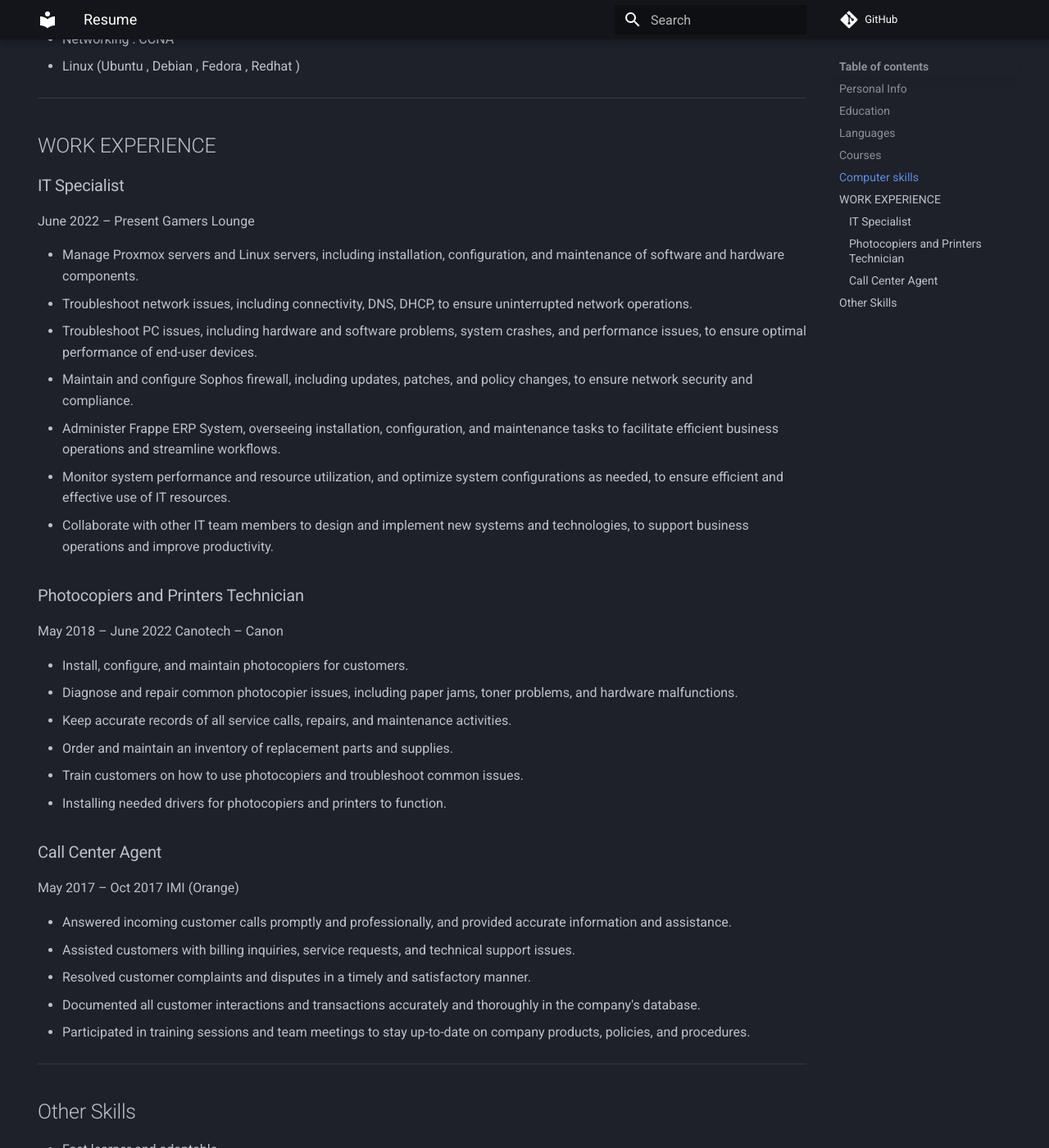
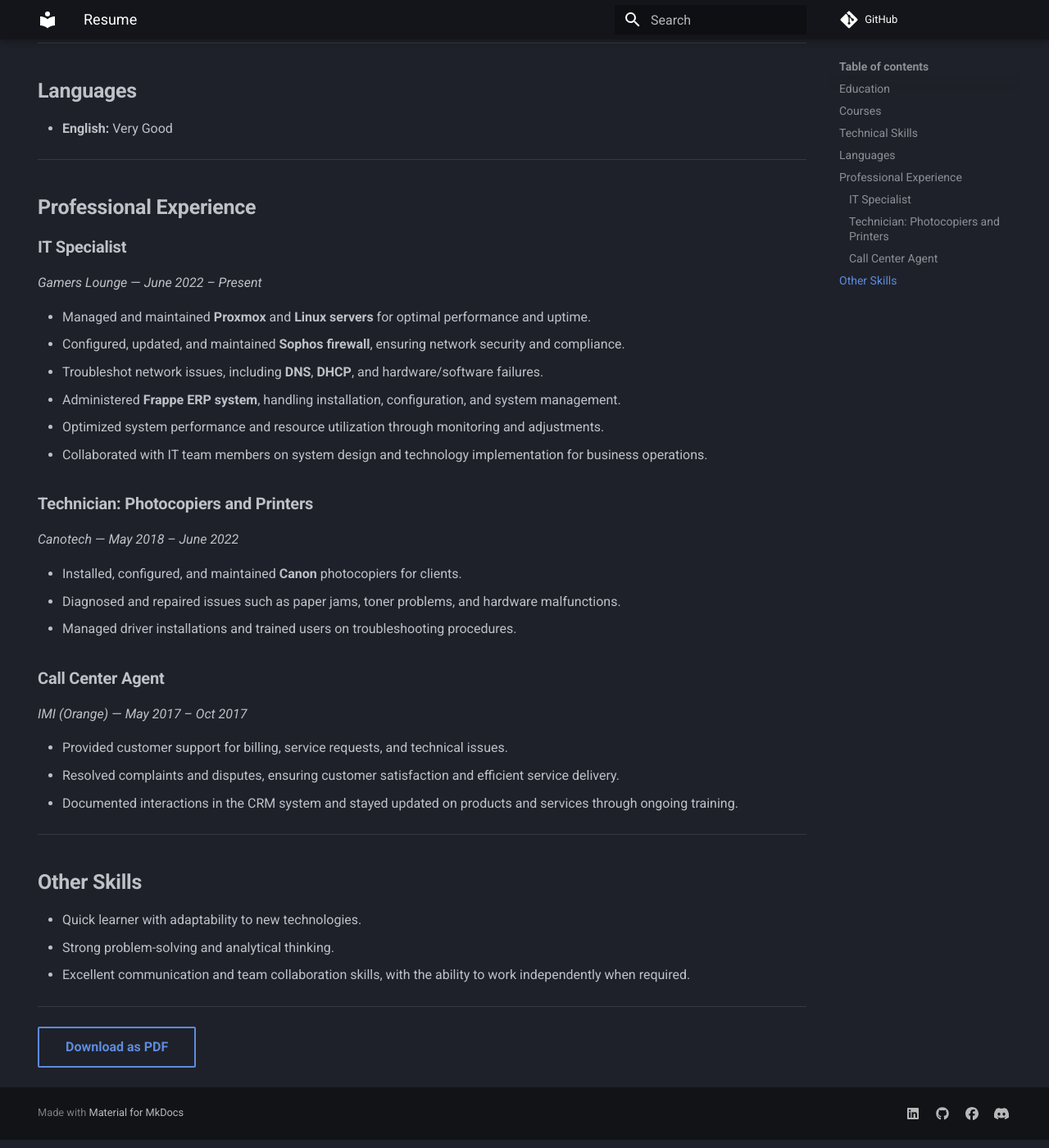
Before and after one commit to AbanoubEhab/AbanoubEhab.github.io, an MkDocs documentation site: the page built from docs/index.md, in a window 1280 px wide and 1400 px high, scrolled down 1251 px. Shown: the whole window at 82% size. Built offline with MkDocs 1.6.1 and Material for MkDocs 9.7.7, drawn with Linux system fonts in a browser that asks for light colours; comment, search, counter and statistics services are not loaded; some of the changed text lies outside the part shown.

Commit message:
ATS Optimization

```diff
--- a/docs/index.md
+++ b/docs/index.md
@@ -7,96 +7,89 @@
 # Abanoub Ehab Malak
 <img style="float: right; border-radius: 5%;" src="assets/profile.jpg"  width="192" height="190">
 
-## Personal Info
+**Personal Information:**
 
-- Phone: 01208147368
-- E-mail: [abanobehab@gmail.com](mailto:abanobehab@gmail.com)
-- LinkedIn: [linkedin.com/in/abanoubehabmalak](http://linkedin.com/in/abanoubehabmalak)
-- Github: [github.com/AbanoubEhab](http://github.com/AbanoubEhab)
-- Date of birth: 13 January 1997
-- Military status: Exempted
-- Address: Ezbet Alnakel,Marg
+- **Phone:** 01208147368
+- **Email:** [abanobehab@gmail.com](mailto:abanobehab@gmail.com)
+- **LinkedIn:** [linkedin.com/in/abanoubehabmalak](http://linkedin.com/in/abanoubehabmalak)
+- **GitHub:** [github.com/AbanoubEhab](http://github.com/AbanoubEhab)
+- **Date of Birth:** 13 January 1997
+- **Military Status:** Exempted
+- **Address:** Ezbet Alnakel, Marg
 
 ---
 
-## Education
+## **Education**
 
-Faculty of Commerce (Accounting) Ain Shams University, 2020, (65.15% Good)
+**Bachelor of Commerce (Accounting)**
+*Ain Shams University* — **2020**
+65.15% (Good)
 
 ---
 
-## Languages
+## **Courses**
 
-English: Very Good.
+- Cisco Certified Network Associate (**CCNA**)
+- Microsoft Certified Solutions Associate (**MCSA**)
+- Red Hat Linux Administrator I (**RHCSA**)
 
 ---
 
-## Courses
+## **Technical Skills**
 
-- CCNA
-- MCSA
-- Linux, RedHat admin I
+- **Virtualization:** Proxmox, Virtual Machines, LXC Containers
+- **Containerization:** Docker, Docker Compose
+- **Security:** Sophos Firewall (maintenance, updates, patches, policy management)
+- **ERP Administration:** Frappe ERP System
+- **Programming Languages:** Python (Scripting)
+- **Networking:** CCNA (DNS, DHCP, TCP/IP, VLANs)
+- **Operating Systems:** Linux (Ubuntu, Debian, Fedora, RedHat)
+- **Hardware & Peripherals:** Photocopier and Printer Maintenance (Canon)
 
 ---
 
-## Computer skills
+## **Languages**
 
-- Virtualization: Proxmox, Virtual Machines, LXC Containers
-- Docker & Docker Compose
-- Security: Sophos firewall (maintenance, updates, patches, policy changes)
-- Frappe ERP System Administration
-- Programming: Python scripting
-- Networking : CCNA
-- Linux (Ubuntu , Debian , Fedora , Redhat )
+- **English:** Very Good
 
 ---
 
-## WORK EXPERIENCE
+## **Professional Experience**
 
-### IT Specialist
+### **IT Specialist**
 
-June 2022 – Present
-Gamers Lounge
+*Gamers Lounge* — *June 2022 – Present*
 
-- Manage Proxmox servers and Linux servers, including installation, configuration, and maintenance of software and hardware components.
-- Troubleshoot network issues, including connectivity, DNS, DHCP, to ensure uninterrupted network operations.
-- Troubleshoot PC issues, including hardware and software problems, system crashes, and performance issues, to ensure optimal performance of end-user devices.
-- Maintain and configure Sophos firewall, including updates, patches, and policy changes, to ensure network security and compliance.
-- Administer Frappe ERP System, overseeing installation, configuration, and maintenance tasks to facilitate efficient business operations and streamline workflows.
-- Monitor system performance and resource utilization, and optimize system configurations as needed, to ensure efficient and effective use of IT resources.
-- Collaborate with other IT team members to design and implement new systems and technologies, to support business operations and improve productivity.
+- Managed and maintained **Proxmox** and **Linux servers** for optimal performance and uptime.
+- Configured, updated, and maintained **Sophos firewall**, ensuring network security and compliance.
+- Troubleshot network issues, including **DNS**, **DHCP**, and hardware/software failures.
+- Administered **Frappe ERP system**, handling installation, configuration, and system management.
+- Optimized system performance and resource utilization through monitoring and adjustments.
+- Collaborated with IT team members on system design and technology implementation for business operations.
 
-### Photocopiers and Printers Technician
+### **Technician: Photocopiers and Printers**
 
-May 2018 – June 2022
-Canotech – Canon
+*Canotech* — *May 2018 – June 2022*
 
-- Install, configure, and maintain photocopiers for customers.
-- Diagnose and repair common photocopier issues, including paper jams, toner problems, and hardware malfunctions.
-- Keep accurate records of all service calls, repairs, and maintenance activities.
-- Order and maintain an inventory of replacement parts and supplies.
-- Train customers on how to use photocopiers and troubleshoot common issues.
-- Installing needed drivers for photocopiers and printers to function.
+- Installed, configured, and maintained **Canon** photocopiers for clients.
+- Diagnosed and repaired issues such as paper jams, toner problems, and hardware malfunctions.
+- Managed driver installations and trained users on troubleshooting procedures.
 
+### **Call Center Agent**
 
-### Call Center Agent
+*IMI (Orange)* — *May 2017 – Oct 2017*
 
-May 2017 – Oct 2017
-IMI (Orange)
-
-- Answered incoming customer calls promptly and professionally, and provided accurate information and assistance.
-- Assisted customers with billing inquiries, service requests, and technical support issues.
-- Resolved customer complaints and disputes in a timely and satisfactory manner.
-- Documented all customer interactions and transactions accurately and thoroughly in the company's database.
-- Participated in training sessions and team meetings to stay up-to-date on company products, policies, and procedures.
+- Provided customer support for billing, service requests, and technical issues.
+- Resolved complaints and disputes, ensuring customer satisfaction and efficient service delivery.
+- Documented interactions in the CRM system and stayed updated on products and services through ongoing training.
 
 ---
 
-## Other Skills
+## **Other Skills**
 
-- Fast learner and adaptable
-- Strong problem-solving and critical thinking
-- Team player with ability to work independently
+- Quick learner with adaptability to new technologies.
+- Strong problem-solving and analytical thinking.
+- Excellent communication and team collaboration skills, with the ability to work independently when required.
 
 ---
 
```
Also changed, not shown: 1 other file.
